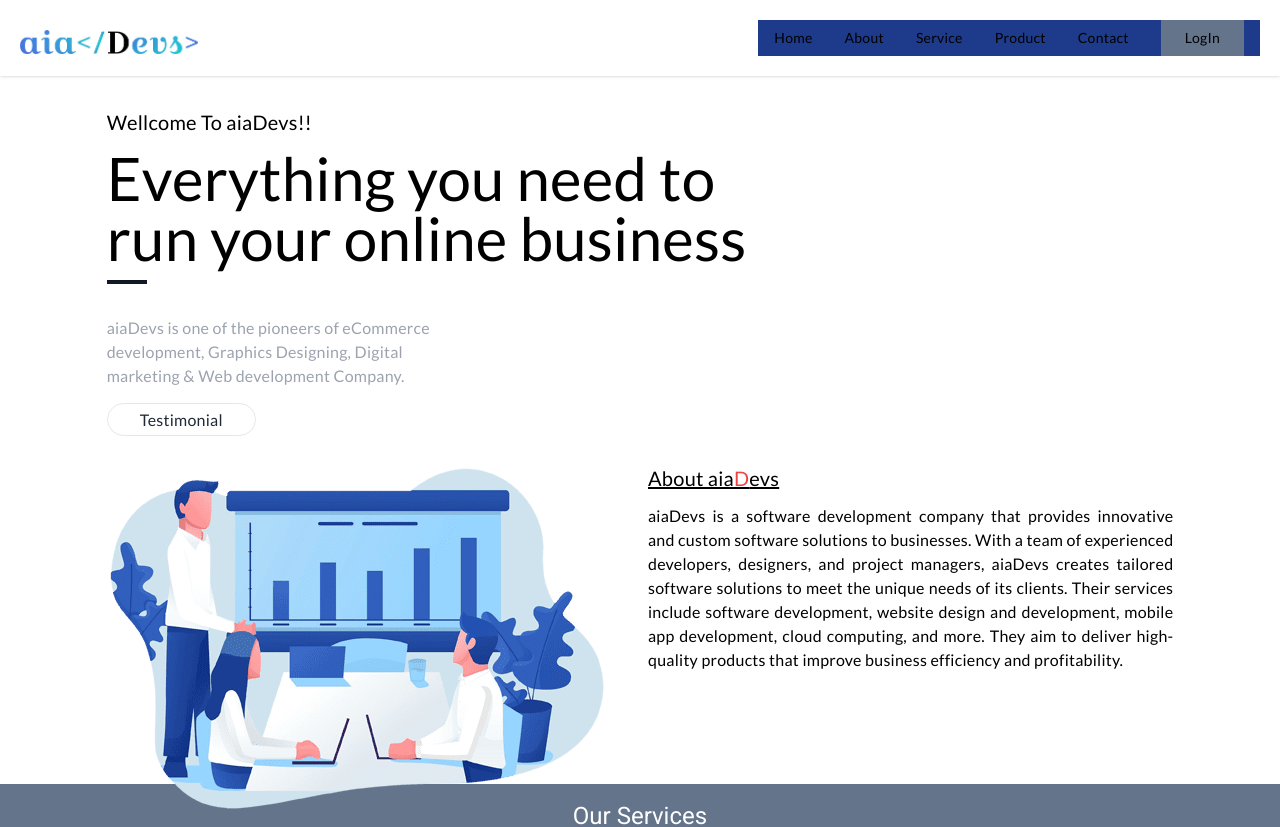
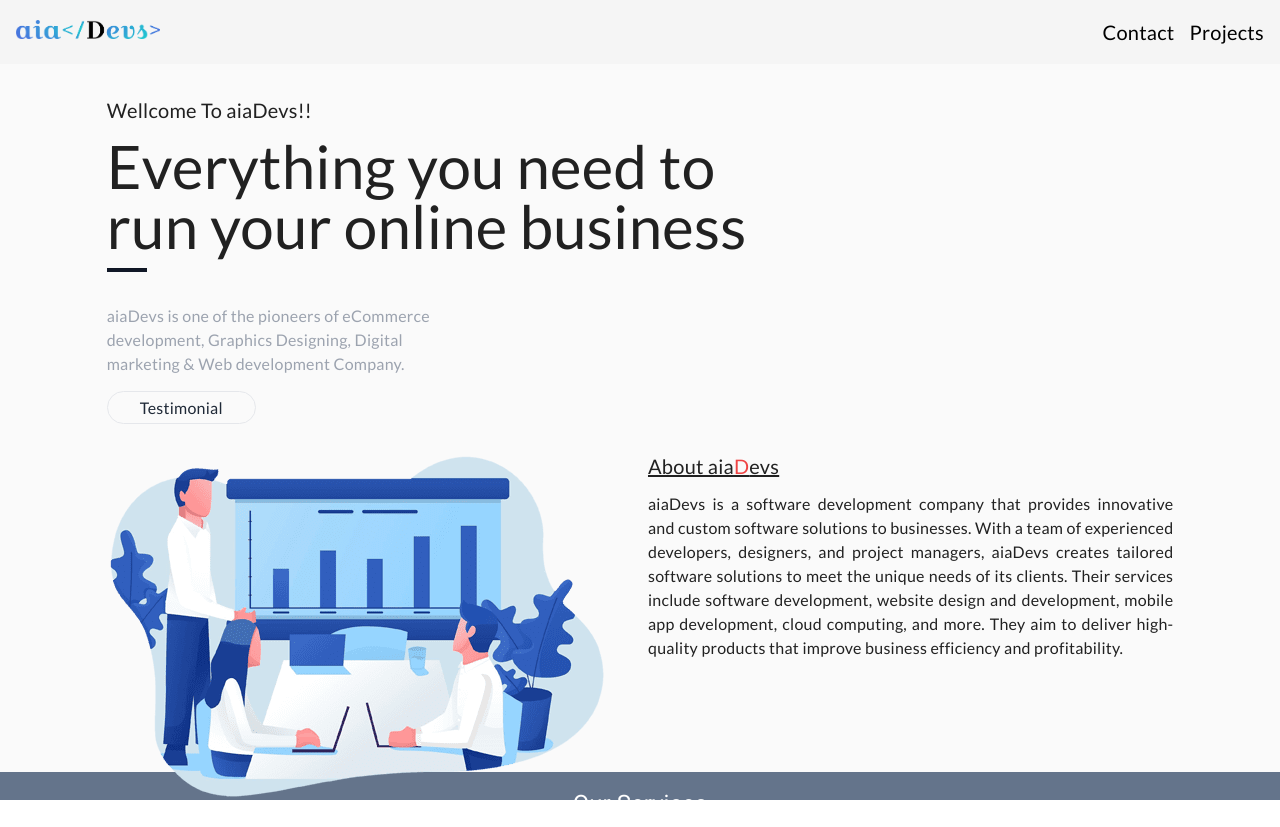
Before and after one commit to cseimran/landingpage-devs, an Angular app: page / in a window 1280 px wide. Shown: the top 827 px of the page. After the commit the page ends 800 px from the top, so only its background shows below. Built offline with nearby package versions, Linux system fonts and the light colour scheme.

Commit message:
07032023

```diff
--- a/package.json
+++ b/package.json
@@ -15,11 +15,13 @@
     "@angular/common": "^15.0.0",
     "@angular/compiler": "^15.0.0",
     "@angular/core": "^15.0.0",
+    "@angular/flex-layout": "^15.0.0-beta.42",
     "@angular/forms": "^15.0.0",
     "@angular/material": "^15.2.0",
     "@angular/platform-browser": "^15.0.0",
     "@angular/platform-browser-dynamic": "^15.0.0",
     "@angular/router": "^15.0.0",
+    "angular-material-sidenav": "^0.1.1",
     "ng-particles": "^3.9.3",
     "rxjs": "~7.5.0",
     "tslib": "^2.3.0",
--- a/src/app/Modules/home/home.component.html
+++ b/src/app/Modules/home/home.component.html
@@ -1,5 +1,5 @@
 <!-- Banner sections -->
-<section class="relative py-4 lg:py-8">
+<section class="py-4 lg:py-8">
   <div class="container mx-auto">
     <div class="grid grid-cols-12">
       <div class="col-start-2 col-end-12">
--- a/src/app/app.component.html
+++ b/src/app/app.component.html
@@ -1,3 +1,22 @@
-<app-header></app-header>
+<!-- <app-header></app-header>
 <router-outlet></router-outlet>
-<app-footer></app-footer>
+<app-footer></app-footer> -->
+
+<mat-sidenav-container>
+
+  <mat-sidenav #sidenav role="navigation">
+ <app-sidenav (sidenavClose)="sidenav.close()"></app-sidenav>
+</mat-sidenav>
+
+
+   <mat-sidenav-content>
+
+  <app-header class="header" (sidenavToggle)="sidenav.toggle()"></app-header>
+
+     <main>
+       <router-outlet></router-outlet>
+     </main>
+
+
+   </mat-sidenav-content>
+ </mat-sidenav-container>
--- a/src/app/app.component.scss
+++ b/src/app/app.component.scss
@@ -0,0 +1,13 @@
+mat-sidenav-container, mat-sidenav-content, mat-sidenav {
+  height: 100%;
+
+}
+
+mat-sidenav {
+  width: 250px;
+}
+
+main {
+  padding: 0px;
+
+}
--- a/src/app/app.module.ts
+++ b/src/app/app.module.ts
@@ -4,12 +4,13 @@ import { BrowserModule } from '@angular/platform-browser';
 import { AppRoutingModule } from './app-routing.module';
 import { AppComponent } from './app.component';
 import { SharedModule } from './shared/shared.module';
-
+import { BrowserAnimationsModule } from '@angular/platform-browser/animations';
 @NgModule({
   declarations: [AppComponent],
   imports: [
     BrowserModule,
     AppRoutingModule,
+    BrowserAnimationsModule ,
     SharedModule
   ],
   providers: [],
--- a/src/app/shared/components/header/header.component.html
+++ b/src/app/shared/components/header/header.component.html
@@ -1,32 +1,20 @@
-<nav class="p-5 bg-white shadow md:flex md:items-center md:justify-between">
-  <div>
-    <span class="cursor-pointer">
-      <img
-        class="h-6 inline"
-        src="/assets/home-image/aiaDevs-logo.png"
-        alt=""
-      />
-    </span>
-    <span>
-      <mat-icon></mat-icon>
-    </span>
+<mat-toolbar>
+  <div fxHide.gt-xs>
+    <button mat-icon-button (click)="onToggleSidenav()">
+      <mat-icon>menu</mat-icon>
+    </button>
   </div>
-  <ul class="md:flex md:items-center md:z-auto md:static absolute bg-blue-900 w-full left-0 md:w-auto md:py-0 py-0 md:pl-0 pl-7 md:opacity-100 opacity-0 top-96 transition-all ease-in">
-    <li class="mx-4 my-6 md:my-0">
-      <a class="cursor-pointer duration-500" href="">Home</a>
-    </li>
-    <li class="mx-4 my-6 md:my-0">
-      <a class="cursor-pointer duration-500" href="">About</a>
-    </li>
-    <li class="mx-4 my-6 md:my-0">
-      <a class="cursor-pointer duration-500" href="">Service</a>
-    </li>
-    <li class="mx-4 my-6 md:my-0">
-      <a class="cursor-pointer duration-500" href="">Product</a>
-    </li>
-    <li class="mx-4 my-6 md:my-0">
-      <a class="cursor-pointer duration-500" href="">Contact</a>
-    </li>
-    <button  class="mx-4 px-6 py-2 bg-slate-500 duration-500">LogIn</button>
-  </ul>
-</nav>
+  <div class="h-6 w-36">
+    <img src="/assets/home-image/aiaDevs-logo.png" alt="">
+  </div>
+  <div fxFlex fxLayout fxLayoutAlign="end" fxHide.xs>
+    <ul fxLayout fxLayoutGap="15px" class="navigation-items">
+      <li>
+        <a pageScroll href="#card3" class="">Contact</a>
+      </li>
+      <li>
+        <a pageScroll href="#card">Projects</a>
+      </li>
+    </ul>
+  </div>
+</mat-toolbar>
--- a/src/app/shared/components/header/header.component.scss
+++ b/src/app/shared/components/header/header.component.scss
@@ -1,3 +1,24 @@
-// .spacer {
-//   flex: 1 1 auto;
-// }
+a {
+  text-decoration: none;
+  color: rgb(0, 0, 0);
+}
+
+a:hover, a:active{
+  color: lightgray;
+}
+
+.navigation-items{
+  list-style-type: none;
+  padding: 0;
+  margin: 0;
+}
+
+mat-toolbar{
+  border-radius: 0px;
+}
+
+@media(max-width: 959px){
+  mat-toolbar{
+      border-radius: 0px;
+  }
+}
--- a/src/app/shared/components/header/header.component.ts
+++ b/src/app/shared/components/header/header.component.ts
@@ -1,10 +1,22 @@
-import { Component } from '@angular/core';
+import { Component, OnInit, Output, EventEmitter } from '@angular/core';
 
 @Component({
   selector: 'app-header',
   templateUrl: './header.component.html',
-  styleUrls: ['./header.component.scss']
+  styleUrls: ['./header.component.scss'],
 })
-export class HeaderComponent {
+export class HeaderComponent implements OnInit {
+  @Output() public sidenavToggle = new EventEmitter();
 
+  constructor() {}
+
+  ngOnInit() {}
+
+  public onToggleSidenav = () => {
+    this.sidenavToggle.emit();
+  };
+
+  scroll(el: HTMLElement) {
+    el.scrollIntoView();
+  }
 }
--- /dev/null
+++ b/src/app/shared/components/sidenav/sidenav.component.html
@@ -0,0 +1,11 @@
+<mat-nav-list>
+  <a mat-list-item routerLink="/home" (click)="onSidenavClose()">
+      <mat-icon>home</mat-icon> <span class="nav-caption">Home</span>
+  </a>
+  <a mat-list-item routerLink="/owner" (click)="onSidenavClose()">
+      <mat-icon>shopping_basket</mat-icon> <span class="nav-caption">Buy Something</span>
+  </a>
+  <a mat-list-item routerLink="#" (click)="onSidenavClose()">
+      <mat-icon>info</mat-icon><span class="nav-caption">About</span>
+  </a>
+</mat-nav-list>
--- /dev/null
+++ b/src/app/shared/components/sidenav/sidenav.component.scss
@@ -0,0 +1,14 @@
+
+a {
+  text-decoration: none;
+  color: white;
+}
+
+a:hover, a:active{
+  color: lightgray;
+}
+
+.nav-caption{
+  display: inline-block;
+  padding-left: 6px;
+}
--- /dev/null
+++ b/src/app/shared/components/sidenav/sidenav.component.ts
@@ -0,0 +1,19 @@
+import { Component, OnInit, Output, EventEmitter } from '@angular/core';
+
+@Component({
+  selector: 'app-sidenav',
+  templateUrl: './sidenav.component.html',
+  styleUrls: ['./sidenav.component.scss']
+})
+export class SidenavComponent implements OnInit {
+  @Output() sidenavClose = new EventEmitter();
+
+  constructor() { }
+
+  ngOnInit() {
+  }
+
+   public onSidenavClose = () => {
+    this.sidenavClose.emit();
+  }
+}
```
Also changed, not shown: src/app/shared/shared.module.ts (+11 -2 lines), 1 other file (tests, documents, lock files or other folders).
